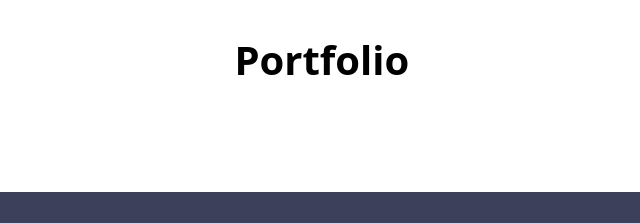
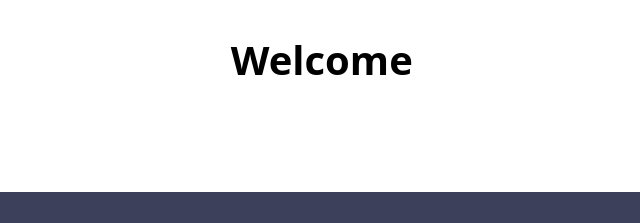
Before and after one commit to jajinnu/jintana-portfolio, a plain HTML site: page index.html in a window 1280 px wide. Shown: the top 223 px of the page, 331-971 px from the left. Drawn offline with Linux system fonts and the light colour scheme.

Commit message:
change the index header

```diff
--- a/index.html
+++ b/index.html
@@ -32,7 +32,7 @@
                 <a href="contact.html">Contact</a>
         </div>
 
-        <h1><center>Portfolio</center></h1>
+        <h1><center>Welcome</center></h1>
     </header>
 
     <div class = "boxtype">
```
